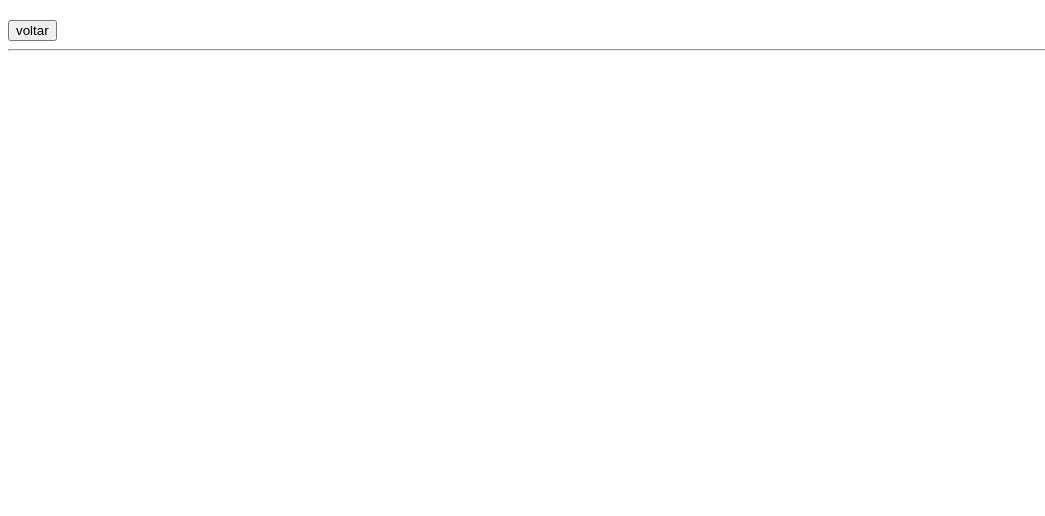
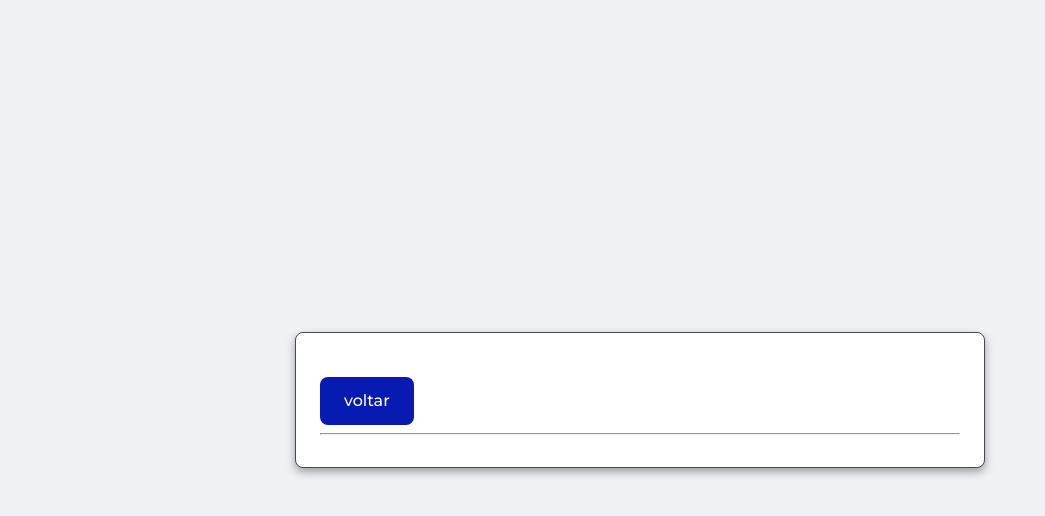
Before and after one commit to allanguerra/dojo-testes-angular-jest, an Angular app: page /new in a window 1280 px wide. Shown: the top 516 px of the page, without its empty margins (0-1045 px from the left). Built offline with nearby package versions, Linux system fonts and the light colour scheme.

Commit message:
feat: criando estrutura base de paginas e button

```diff
--- /dev/null
+++ b/src/style/_base-pagina.scss
@@ -0,0 +1,27 @@
+@import url('https://fonts.googleapis.com/css2?family=Montserrat:wght@300;400;500;600&display=swap');
+
+body {
+  font-family: 'Montserrat', sans-serif;
+  color: $cor-neutra-700;
+  background: $cor-neutra-50;
+}
+
+.container {
+  display: flex;
+  align-items: center;
+  justify-content: center;
+
+  height: 100vh;
+  width: 100vw;
+
+  .todo{
+    width: 50%;
+
+    background: $cor-neutra-0;
+    padding: 24px;
+
+    border: 1px solid $cor-neutra-700;
+    border-radius: 8px;
+    box-shadow: 0 4px 8px rgba(0, 0, 0, .35);
+  }
+}
--- /dev/null
+++ b/src/style/_button.scss
@@ -0,0 +1,35 @@
+.todo-button {
+  padding: 8px 24px;
+  font-size: 16px;
+  font-weight: 500;
+  color: $cor-neutra-0;
+
+  height: 48px;
+
+  background-color: $cor-primaria-1;
+
+  border: none;
+  border-radius: 8px;
+
+  outline: none;
+
+  &:hover {
+    background-color: $cor-primaria-3;
+  }
+
+  &:active {
+    background-color: $cor-primaria-2;
+  }
+
+  &.blue {
+    background-color: $cor-secundaria-5;
+
+    &:hover {
+      background-color: $cor-secundaria-4;
+    }
+
+    &:active {
+      background-color: $cor-secundaria-6;
+    }
+  }
+}
--- /dev/null
+++ b/src/style/_cores.scss
@@ -0,0 +1,34 @@
+// Primárias
+$cor-primaria-1: #e1173f;
+$cor-primaria-2: #af002b;
+$cor-primaria-3: #c50030;
+
+// Secundárias
+$cor-secundaria-1: #73308b;
+$cor-secundaria-2: #b41a83;
+$cor-secundaria-3: #f36279;
+$cor-secundaria-4: #2b469c;
+$cor-secundaria-5: #071ab1;
+$cor-secundaria-6: #204091;
+
+// Escala Tons de Cinza
+$cor-neutra-0: #ffffff;
+$cor-neutra-50: #f0f1f5;
+$cor-neutra-100: #e4e5e9;
+$cor-neutra-300: #a7a8ac;
+$cor-neutra-500: #6d6e71;
+$cor-neutra-700: #47484c;
+$cor-neutra-1000: #000000;
+
+// Alertas
+$cor-alerta-sucesso: #e6faee;
+$cor-alerta-aviso: #fefbd5;
+$cor-alerta-impedimento: #fce7eb;
+$cor-alerta-divulgacao: #f1eaf3;
+$cor-alerta-orientacao: #ebf0ff;
+
+// Sinalizadoras
+$cor-sinalizadora-sucesso: #0bcc56;
+$cor-sinalizadora-aviso: #ffbc00;
+$cor-sinalizadora-informacao: #3b69ff;
+$cor-sinalizadora-erro: #e1173f;
--- /dev/null
+++ b/src/style/_normalize.scss
@@ -0,0 +1,349 @@
+/*! normalize.css v8.0.1 | MIT License | github.com/necolas/normalize.css */
+
+/* Document
+   ========================================================================== */
+
+/**
+ * 1. Correct the line height in all browsers.
+ * 2. Prevent adjustments of font size after orientation changes in iOS.
+ */
+
+ html {
+  line-height: 1.15; /* 1 */
+  -webkit-text-size-adjust: 100%; /* 2 */
+}
+
+/* Sections
+   ========================================================================== */
+
+/**
+ * Remove the margin in all browsers.
+ */
+
+body {
+  margin: 0;
+}
+
+/**
+ * Render the `main` element consistently in IE.
+ */
+
+main {
+  display: block;
+}
+
+/**
+ * Correct the font size and margin on `h1` elements within `section` and
+ * `article` contexts in Chrome, Firefox, and Safari.
+ */
+
+h1 {
+  font-size: 2em;
+  margin: 0.67em 0;
+}
+
+/* Grouping content
+   ========================================================================== */
+
+/**
+ * 1. Add the correct box sizing in Firefox.
+ * 2. Show the overflow in Edge and IE.
+ */
+
+hr {
+  box-sizing: content-box; /* 1 */
+  height: 0; /* 1 */
+  overflow: visible; /* 2 */
+}
+
+/**
+ * 1. Correct the inheritance and scaling of font size in all browsers.
+ * 2. Correct the odd `em` font sizing in all browsers.
+ */
+
+pre {
+  font-family: monospace, monospace; /* 1 */
+  font-size: 1em; /* 2 */
+}
+
+/* Text-level semantics
+   ========================================================================== */
+
+/**
+ * Remove the gray background on active links in IE 10.
+ */
+
+a {
+  background-color: transparent;
+}
+
+/**
+ * 1. Remove the bottom border in Chrome 57-
+ * 2. Add the correct text decoration in Chrome, Edge, IE, Opera, and Safari.
+ */
+
+abbr[title] {
+  border-bottom: none; /* 1 */
+  text-decoration: underline; /* 2 */
+  text-decoration: underline dotted; /* 2 */
+}
+
+/**
+ * Add the correct font weight in Chrome, Edge, and Safari.
+ */
+
+b,
+strong {
+  font-weight: bolder;
+}
+
+/**
+ * 1. Correct the inheritance and scaling of font size in all browsers.
+ * 2. Correct the odd `em` font sizing in all browsers.
+ */
+
+code,
+kbd,
+samp {
+  font-family: monospace, monospace; /* 1 */
+  font-size: 1em; /* 2 */
+}
+
+/**
+ * Add the correct font size in all browsers.
+ */
+
+small {
+  font-size: 80%;
+}
+
+/**
+ * Prevent `sub` and `sup` elements from affecting the line height in
+ * all browsers.
+ */
+
+sub,
+sup {
+  font-size: 75%;
+  line-height: 0;
+  position: relative;
+  vertical-align: baseline;
+}
+
+sub {
+  bottom: -0.25em;
+}
+
+sup {
+  top: -0.5em;
+}
+
+/* Embedded content
+   ========================================================================== */
+
+/**
+ * Remove the border on images inside links in IE 10.
+ */
+
+img {
+  border-style: none;
+}
+
+/* Forms
+   ========================================================================== */
+
+/**
+ * 1. Change the font styles in all browsers.
+ * 2. Remove the margin in Firefox and Safari.
+ */
+
+button,
+input,
+optgroup,
+select,
+textarea {
+  font-family: inherit; /* 1 */
+  font-size: 100%; /* 1 */
+  line-height: 1.15; /* 1 */
+  margin: 0; /* 2 */
+}
+
+/**
+ * Show the overflow in IE.
+ * 1. Show the overflow in Edge.
+ */
+
+button,
+input { /* 1 */
+  overflow: visible;
+}
+
+/**
+ * Remove the inheritance of text transform in Edge, Firefox, and IE.
+ * 1. Remove the inheritance of text transform in Firefox.
+ */
+
+button,
+select { /* 1 */
+  text-transform: none;
+}
+
+/**
+ * Correct the inability to style clickable types in iOS and Safari.
+ */
+
+button,
+[type="button"],
+[type="reset"],
+[type="submit"] {
+  -webkit-appearance: button;
+}
+
+/**
+ * Remove the inner border and padding in Firefox.
+ */
+
+button::-moz-focus-inner,
+[type="button"]::-moz-focus-inner,
+[type="reset"]::-moz-focus-inner,
+[type="submit"]::-moz-focus-inner {
+  border-style: none;
+  padding: 0;
+}
+
+/**
+ * Restore the focus styles unset by the previous rule.
+ */
+
+button:-moz-focusring,
+[type="button"]:-moz-focusring,
+[type="reset"]:-moz-focusring,
+[type="submit"]:-moz-focusring {
+  outline: 1px dotted ButtonText;
+}
+
+/**
+ * Correct the padding in Firefox.
+ */
+
+fieldset {
+  padding: 0.35em 0.75em 0.625em;
+}
+
+/**
+ * 1. Correct the text wrapping in Edge and IE.
+ * 2. Correct the color inheritance from `fieldset` elements in IE.
+ * 3. Remove the padding so developers are not caught out when they zero out
+ *    `fieldset` elements in all browsers.
+ */
+
+legend {
+  box-sizing: border-box; /* 1 */
+  color: inherit; /* 2 */
+  display: table; /* 1 */
+  max-width: 100%; /* 1 */
+  padding: 0; /* 3 */
+  white-space: normal; /* 1 */
+}
+
+/**
+ * Add the correct vertical alignment in Chrome, Firefox, and Opera.
+ */
+
+progress {
+  vertical-align: baseline;
+}
+
+/**
+ * Remove the default vertical scrollbar in IE 10+.
+ */
+
+textarea {
+  overflow: auto;
+}
+
+/**
+ * 1. Add the correct box sizing in IE 10.
+ * 2. Remove the padding in IE 10.
+ */
+
+[type="checkbox"],
+[type="radio"] {
+  box-sizing: border-box; /* 1 */
+  padding: 0; /* 2 */
+}
+
+/**
+ * Correct the cursor style of increment and decrement buttons in Chrome.
+ */
+
+[type="number"]::-webkit-inner-spin-button,
+[type="number"]::-webkit-outer-spin-button {
+  height: auto;
+}
+
+/**
+ * 1. Correct the odd appearance in Chrome and Safari.
+ * 2. Correct the outline style in Safari.
+ */
+
+[type="search"] {
+  -webkit-appearance: textfield; /* 1 */
+  outline-offset: -2px; /* 2 */
+}
+
+/**
+ * Remove the inner padding in Chrome and Safari on macOS.
+ */
+
+[type="search"]::-webkit-search-decoration {
+  -webkit-appearance: none;
+}
+
+/**
+ * 1. Correct the inability to style clickable types in iOS and Safari.
+ * 2. Change font properties to `inherit` in Safari.
+ */
+
+::-webkit-file-upload-button {
+  -webkit-appearance: button; /* 1 */
+  font: inherit; /* 2 */
+}
+
+/* Interactive
+   ========================================================================== */
+
+/*
+ * Add the correct display in Edge, IE 10+, and Firefox.
+ */
+
+details {
+  display: block;
+}
+
+/*
+ * Add the correct display in all browsers.
+ */
+
+summary {
+  display: list-item;
+}
+
+/* Misc
+   ========================================================================== */
+
+/**
+ * Add the correct display in IE 10+.
+ */
+
+template {
+  display: none;
+}
+
+/**
+ * Add the correct display in IE 10.
+ */
+
+[hidden] {
+  display: none;
+}
--- a/src/styles.scss
+++ b/src/styles.scss
@@ -1 +1,6 @@
-/* You can add global styles to this file, and also import other style files */
+@import './style/normalize';
+@import './style/cores';
+
+@import './style/base-pagina';
+
+@import './style/button';
```
